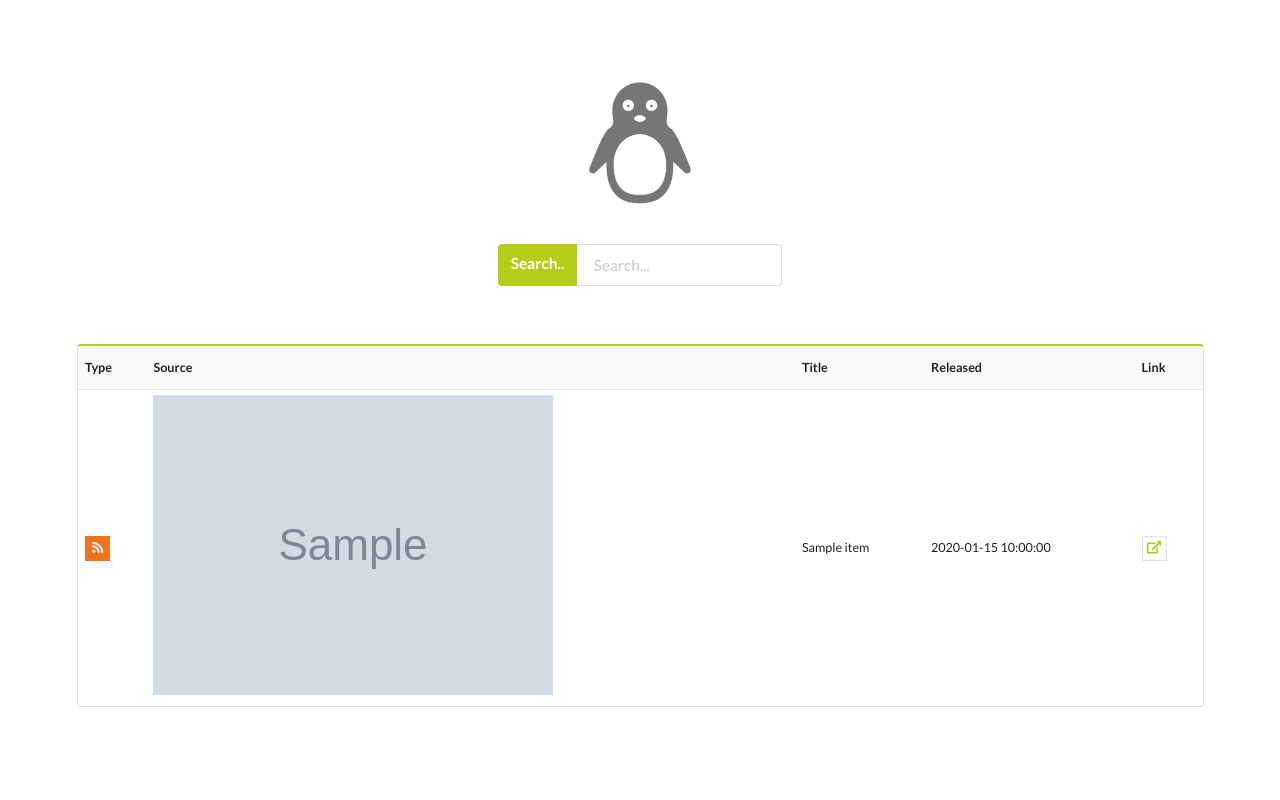
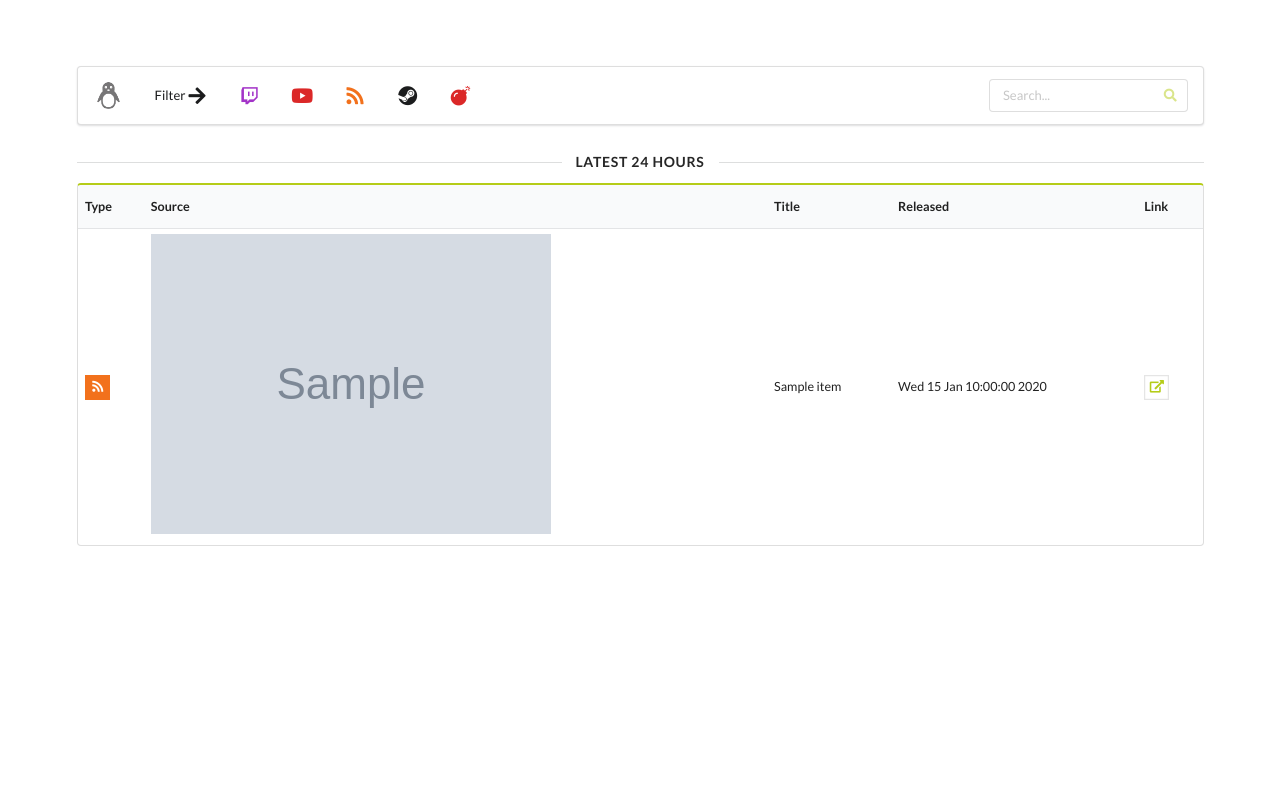
Before and after one commit to cheeyeo/linuxgaming, a Flask app: page / in a window 1280 px wide. Run offline with Flask 2, Linux system fonts and the light colour scheme; grey boxes marked "Sample" are stand-in pictures; a database or web service that is not in the repository returns one stand-in record (values such as "Sample title"); some libraries are stand-ins or nearby versions.

Commit message:
Updating the UI

```diff
--- a/linuxgaming/__init__.py
+++ b/linuxgaming/__init__.py
@@ -2,6 +2,9 @@ from flask import render_template, Flask
 from flask_compress import Compress
 from flask_pymongo import PyMongo
 from flask_htmlmin import HTMLMIN
+from datetime import datetime, timedelta
+
+import dateutil.parser
 from . import update
 from . import details
 
@@ -27,9 +30,14 @@ def create_app():
     app.register_blueprint(update.bp)
     app.register_blueprint(details.bp)
 
+
+# {"date":{'$lte': search_date.strftime("%Y-%m-%d %H:%M:%S"}}
+
     @app.route("/")
     def home():
-        all_data = mongo.db.items.find().sort('date', -1)
+
+        today = datetime.now()
+        all_data = mongo.db.items.find({"date":{'$gte': today - timedelta(hours=24)}}).sort('date', -1)
         return render_template('pages/list.html', entries=all_data)
 
     @app.errorhandler(500)
@@ -48,4 +56,10 @@ def create_app():
             icon="frown",
             msg="I think you are lost!"), 404
 
+    @app.template_filter('strftime')
+    def _jinja2_filter_datetime(date, fmt=None):
+        date = dateutil.parser.parse(str(date))
+        native = date.replace(tzinfo=None)
+        format='%a %d %b %X %Y'
+        return native.strftime(format)
     return app
--- a/linuxgaming/static/stylesheets/style.css
+++ /dev/null
@@ -1,7 +0,0 @@
-body {
-  padding: 1em;
-}
-
-.ui.divider {
-  padding-bottom: 2em;
-}
--- a/linuxgaming/templates/base.html
+++ b/linuxgaming/templates/base.html
@@ -13,18 +13,46 @@
 
   <body>
     <div class="ui secondary menu"></div>
-    <img src="{{ url_for('static', filename='images/logo.png')}}" alt="Site Logo" class="ui centered small image">
-    <div class="sub ui centered header">
-      <div class="ui labeled big input">
-        <div class="ui olive label">
-          Search..
+    <div class="sub ui centered header"></div>
+
+    <div class="ui container centered">
+
+      <div class="ui borderless small icon menu">
+        <a class="item" href="/">
+
+          <img alt="Site Logo" src="{{ url_for('static', filename='images/logo.png')}}">
+        </a>
+        <div class="item">
+           Filter
+           <i class="right arrow black large icon"></i>
         </div>
-        <input id="search" placeholder="Search..." type="text">
+        <a class="item">
+          <i class="twitch purple link large icon"></i>
+        </a>
+        <a class="item">
+          <i class="youtube red large icon"></i>
+        </a>
+        <a class="item">
+          <i class="rss orange large icon"></i>
+        </a>
+        <a class="item">
+          <i class="steam black large icon"></i>
+        </a>
+        <a class="item">
+          <i class="bomb red large icon"></i>
+        </a>
+        <div class="right item">
+          <div class="ui icon input">
+            <input id="search" placeholder="Search..." type="text">
+            <i class="search olive icon"></i>
+          </div>
+        </div>
       </div>
 
     </div>
 
     <div class="ui hidden divider"></div>
+
     <div class="ui container">
       {% block content %}
       {% endblock %}
--- a/linuxgaming/templates/macros/items.html
+++ b/linuxgaming/templates/macros/items.html
@@ -19,7 +19,7 @@
     <td>
         {{ item.title }}
     </td>
-    <td>{{ item.date }}</td>
+    <td>{{ item.date|strftime}}</td>
     <td>
       <a href="{{ item.url }}" target="_blank">
         <i class="external alternate olive bordered icon"></i>
--- a/linuxgaming/templates/pages/details.html
+++ b/linuxgaming/templates/pages/details.html
@@ -2,10 +2,6 @@
 {% from "macros/items.html" import show_item with context %}
 
 {% block content %}
-
-<h2 class="ui header"><a href="/"><i class="backward icon"></i>
-    <div class="content">Back</div></a>
-</h2>
 
 <div class="ui centered items">
 
--- a/linuxgaming/templates/pages/list.html
+++ b/linuxgaming/templates/pages/list.html
@@ -18,11 +18,15 @@
    {% endif %}
 {% endwith %}
 
+<div class="ui horizontal divider">
+  Latest 24 hours
+</div>
+
 <table class="ui striped very compact small olive table">
   <thead>
     <tr>
       <th>Type</th>
-      <th data-tooltip="Click the source for more details!" data-position="top center">Source</th>
+      <th data-variation="inverted" data-tooltip="Click the source to filter just them!" data-position="top center">Source</th>
       <th>Title</th>
       <th>Released</th>
       <th>Link</th>
```
Also changed, not shown: TODO.md (+0 -1 lines), linuxgaming/static/images/icons/gog.jpg (added), linuxgaming/static/images/icons/gog.png, linuxgaming/static/js/script.js (line endings or trailing spaces).
